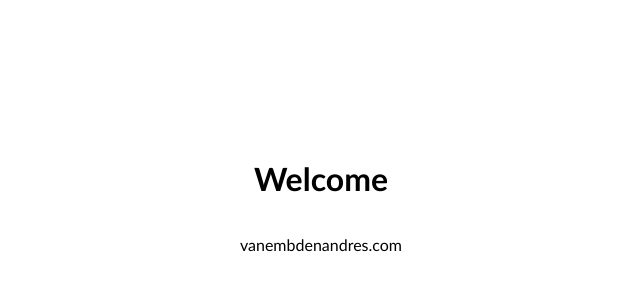
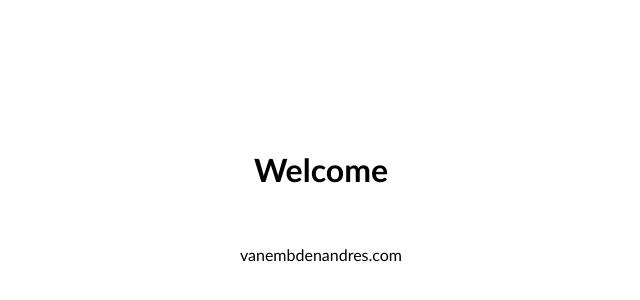
Before and after one commit to mvanembdenandres/personal, a plain HTML site: page index.htm in a window 1280 px wide. Shown: the part 196-496 px from the top of the page, without its empty margins (319-959 px from the left). Drawn offline with Linux system fonts and the light colour scheme.

Commit message:
index.htm

```diff
--- a/index.htm
+++ b/index.htm
@@ -26,7 +26,7 @@
 <body>
   <div class="container">
     <h1>Welcome</h1>
-    <p>vanembdenandres.com</p>
+    <p><br>vanembdenandres.com</p>
   </div>
 </body>
 </html>
```
